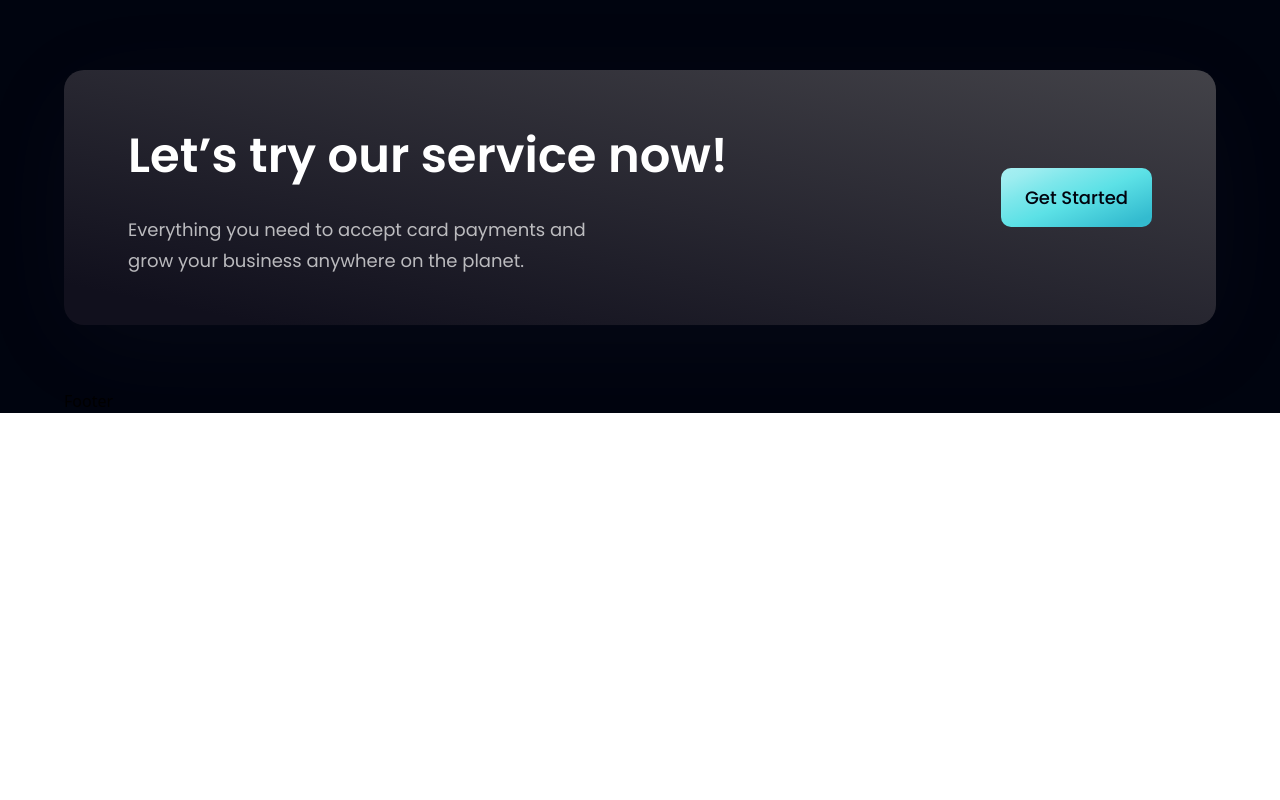
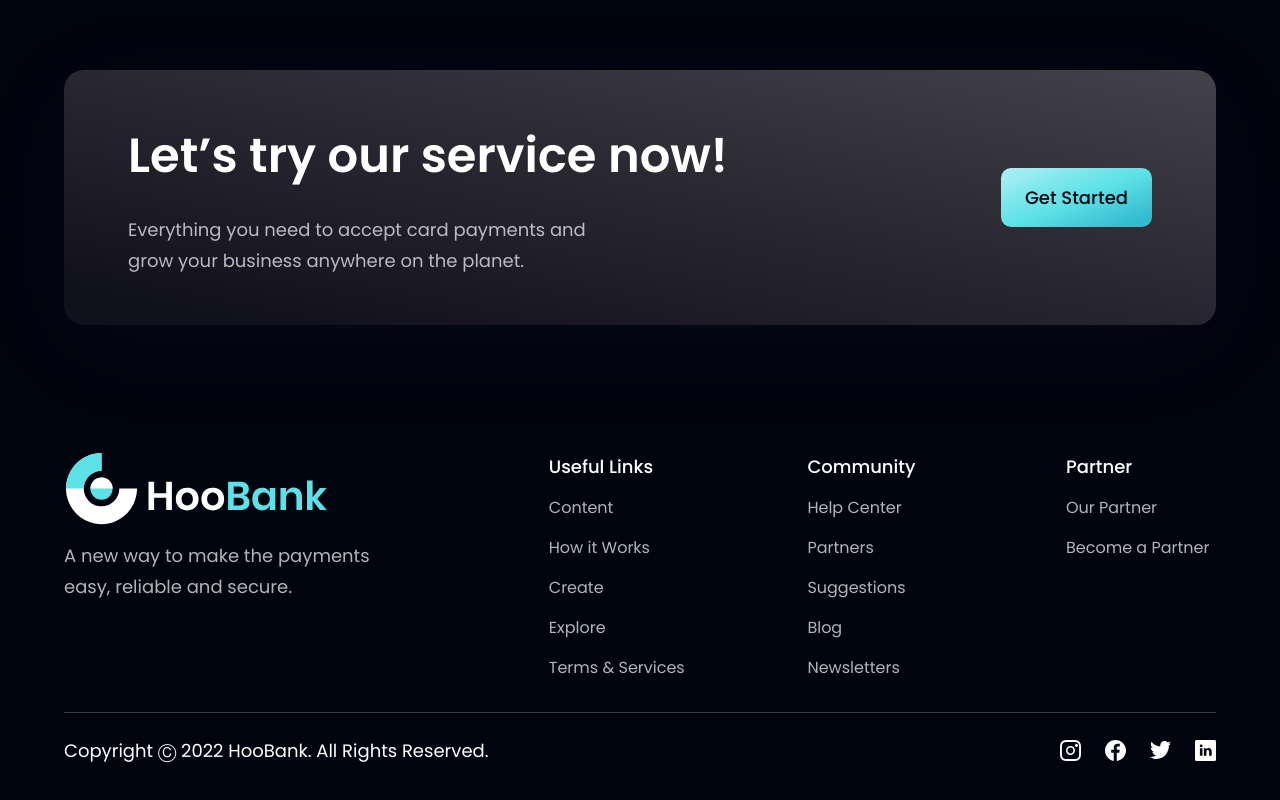
Before and after one commit to SoumyaSubhrajit/Mordern_Bank__App, a React (Vite) app in the folder mordern_bank_app/: page / in a window 1280 px wide. Shown: the part 4120-4920 px from the top of the page. Before the commit the page ends 4533 px from the top, so only its background shows below. Built offline with nearby package versions, Linux system fonts and the light colour scheme.

Commit message:
Adding Footer component.

```diff
--- a/mordern_bank_app/src/components/Footer.jsx
+++ b/mordern_bank_app/src/components/Footer.jsx
@@ -1,7 +1,67 @@
-import React from 'react';
+import styles from '../styles';
+import { logo } from '../assets';
+import { footerLinks, socialMedia } from '../constants';
 
-const Footer = () => {
-  return <div>Footer</div>;
-};
+const Footer = () => (
+  <section className={`${styles.flexCenter} ${styles.paddingY} flex-col`}>
+    <div className={`${styles.flexStart} md:flex-row flex-col mb-8 w-full`}>
+      <div className='flex-[1] flex flex-col justify-start mr-10'>
+        <img
+          src={logo}
+          alt='hoobank'
+          className='w-[266px] h-[72.14px] object-contain'
+        />
+        <p className={`${styles.paragraph} mt-4 max-w-[312px]`}>
+          A new way to make the payments easy, reliable and secure.
+        </p>
+      </div>
+
+      <div className='flex-[1.5] w-full flex flex-row justify-between flex-wrap md:mt-0 mt-10'>
+        {footerLinks.map((footerlink) => (
+          <div
+            key={footerlink.title}
+            className={`flex flex-col ss:my-0 my-4 min-w-[150px]`}
+          >
+            <h4 className='font-poppins font-medium text-[18px] leading-[27px] text-white'>
+              {footerlink.title}
+            </h4>
+            <ul className='list-none mt-4'>
+              {footerlink.links.map((link, index) => (
+                <li
+                  key={link.name}
+                  className={`font-poppins font-normal text-[16px] leading-[24px] text-dimWhite hover:text-secondary cursor-pointer ${
+                    index !== footerlink.links.length - 1 ? 'mb-4' : 'mb-0'
+                  }`}
+                >
+                  {link.name}
+                </li>
+              ))}
+            </ul>
+          </div>
+        ))}
+      </div>
+    </div>
+
+    <div className='w-full flex justify-between items-center md:flex-row flex-col pt-6 border-t-[1px] border-t-[#3F3E45]'>
+      <p className='font-poppins font-normal text-center text-[18px] leading-[27px] text-white'>
+        Copyright Ⓒ 2022 HooBank. All Rights Reserved.
+      </p>
+
+      <div className='flex flex-row md:mt-0 mt-6'>
+        {socialMedia.map((social, index) => (
+          <img
+            key={social.id}
+            src={social.icon}
+            alt={social.id}
+            className={`w-[21px] h-[21px] object-contain cursor-pointer ${
+              index !== socialMedia.length - 1 ? 'mr-6' : 'mr-0'
+            }`}
+            onClick={() => window.open(social.link)}
+          />
+        ))}
+      </div>
+    </div>
+  </section>
+);
 
 export default Footer;
```
